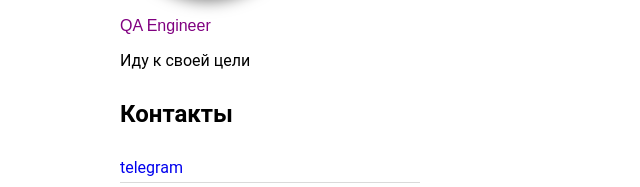
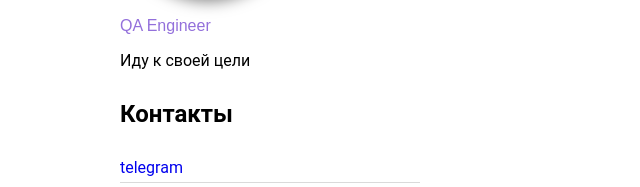
Before and after one commit to Artem-Zagumennov-QA/CV, a plain HTML site: page index.html in a window 1280 px wide. Shown: the part 260-447 px from the top of the page, 0-640 px from the left. Drawn offline with Linux system fonts and the light colour scheme.

Commit message:
Добавил параграф и эмодзи в кредо

```diff
--- a/js.js
+++ b/js.js
@@ -3,5 +3,5 @@ const button = document.querySelector('button');
 
 /* Тут на кнопку навешиваем обрабочик, который ждёт клика и тогда запустит логику */
 button.addEventListener('click', function() {
-	alert('Привет 😊')
+	alert('Привет😊')
 })
--- a/main.css
+++ b/main.css
@@ -60,6 +60,6 @@ h2 {
 }
 
 .zglvk {
-  color: purple;
+  color: mediumpurple;
   font-family: Arial;
 }
```
Also changed, not shown: 1 other file.
